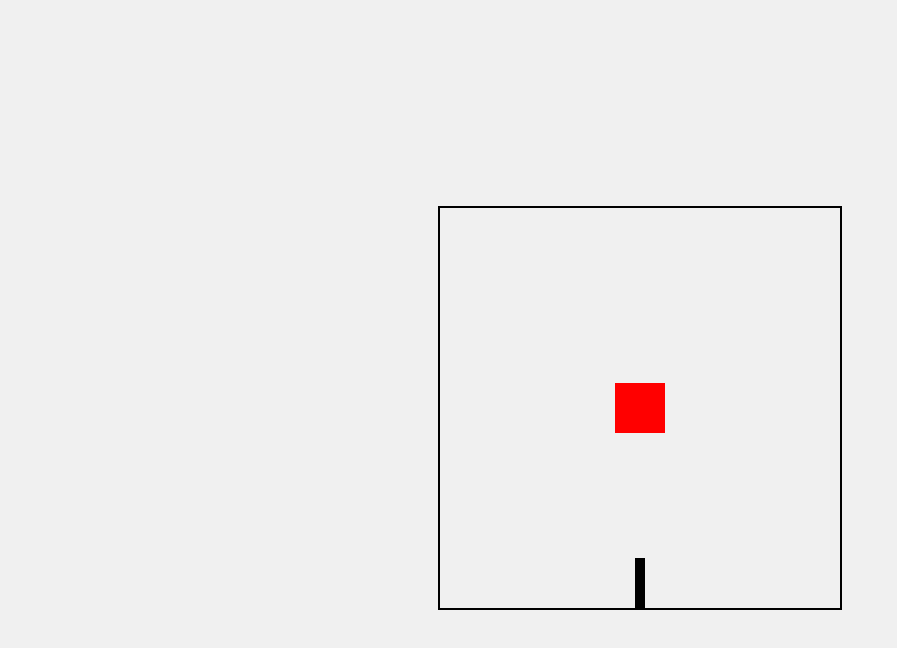
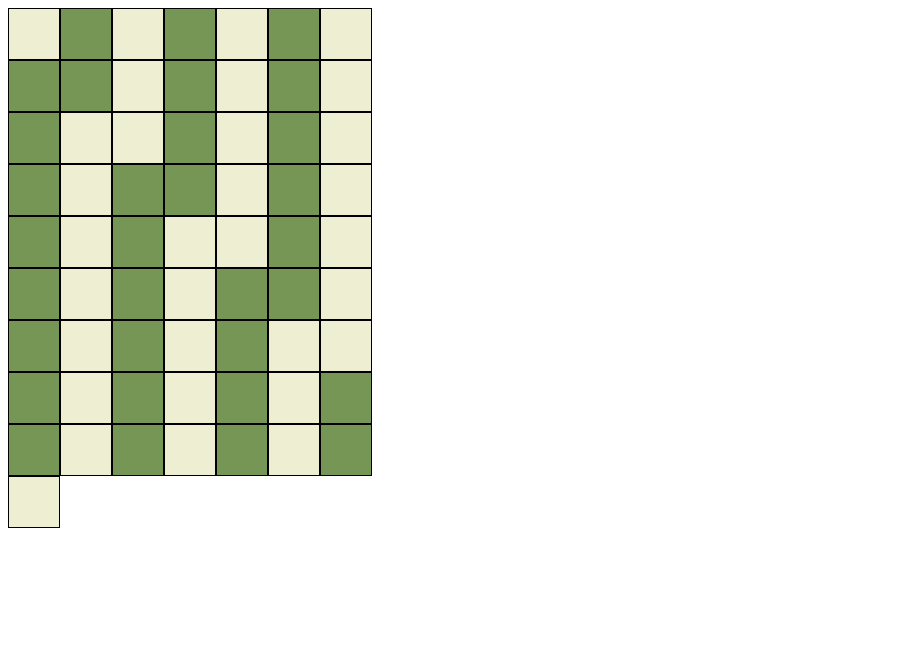
Before and after one commit to atharava205/j, a plain HTML site: page index.html in a window 1280 px wide. Shown: the whole page, without its empty margins (0-897 px from the left). Drawn offline with Linux system fonts and the light colour scheme.

Commit message:
Update index.html

```diff
--- a/index.html
+++ b/index.html
@@ -2,89 +2,50 @@
 <html lang="en">
 <head>
     <meta charset="UTF-8">
-  <title>Knife Hitting Game</title>
+    <title>Chess Game</title>
     <style>
-    body {
+        /* CSS for board styling */
+        .board {
             display: flex;
-      justify-content: center;
-      align-items: center;
-      height: 100vh;
-      background-color: #f0f0f0;
+            flex-wrap: wrap;
+            width: 400px;
         }
-
-    .game-container {
-      position: relative;
-      width: 400px;
-      height: 400px;
-      border: 2px solid #000;
-      overflow: hidden;
-    }
-
-    .knife {
-      position: absolute;
-      bottom: 0;
-      left: 50%;
-      width: 10px;
-      height: 50px;
-      background-color: #000;
-      transform: translateX(-50%);
-      transition: transform 0.2s;
-    }
-
-    .target {
-      position: absolute;
-      top: 0;
-      left: 50%;
+        .square {
             width: 50px;
             height: 50px;
-      background-color: red;
-      transform: translateX(-50%);
-      animation: fall 2s linear infinite;
+            line-height: 50px;
+            text-align: center;
+            border: 1px solid black;
         }
-
-    @keyframes fall {
-      0% { top: 0; }
-      100% { top: calc(100% - 50px); }
+        .dark {
+            background-color: #769656;
+        }
+        .light {
+            background-color: #eeeed2;
         }
     </style>
 </head>
 <body>
-  <div class="game-container">
-    <div class="knife"></div>
-    <div class="target"></div>
+    <div class="board" id="chessboard">
+        <!-- Creating the chessboard using HTML -->
     </div>
 
     <script>
-    document.addEventListener('DOMContentLoaded', () => {
-      const knife = document.querySelector('.knife');
-      const target = document.querySelector('.target');
+        // JavaScript logic for creating the chessboard
+        const chessboard = document.getElementById('chessboard');
 
-      let knifeThrown = false;
-
-      // Function to throw the knife
-      const throwKnife = () => {
-        if (!knifeThrown) {
-          knifeThrown = true;
-          knife.style.transition = 'transform 0.2s';
-          knife.style.transform = 'translate(-50%, -100%)';
-          setTimeout(() => {
-            knifeThrown = false;
-            knife.style.transition = 'none';
-            knife.style.transform = 'translate(-50%, 0)';
-          }, 200);
+        for (let i = 0; i < 8; i++) {
+            for (let j = 0; j < 8; j++) {
+                const square = document.createElement('div');
+                square.classList.add('square');
+                if ((i + j) % 2 === 0) {
+                    square.classList.add('light');
+                } else {
+                    square.classList.add('dark');
                 }
-      };
-
-      // Detect spacebar press to throw knife
-      document.addEventListener('keydown', event => {
-        if (event.code === 'Space') {
-          throwKnife();
+                chessboard.appendChild(square);
             }
-      });
-
-      // Animation for falling target
-      target.style.animation = 'fall 2s linear infinite';
-    });
+        }
     </script>
 </body>
 </html>
```
Lines whose indentation alone changed are shown as unchanged.
